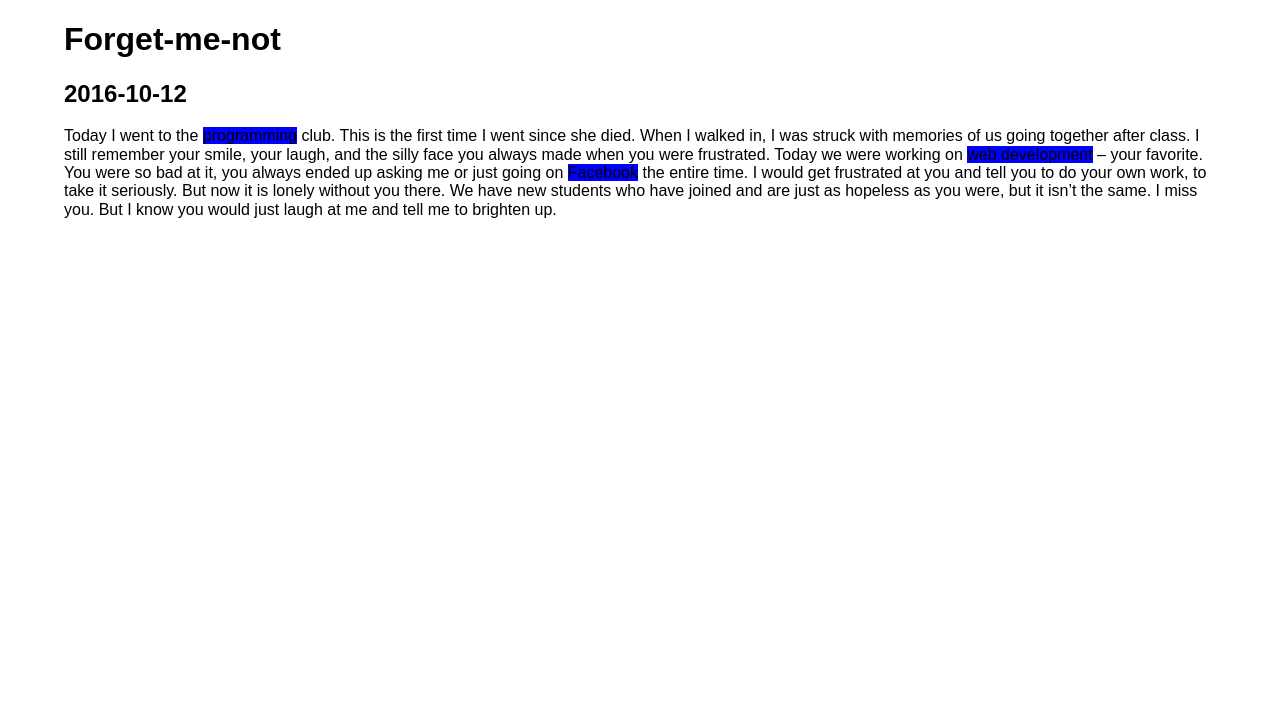
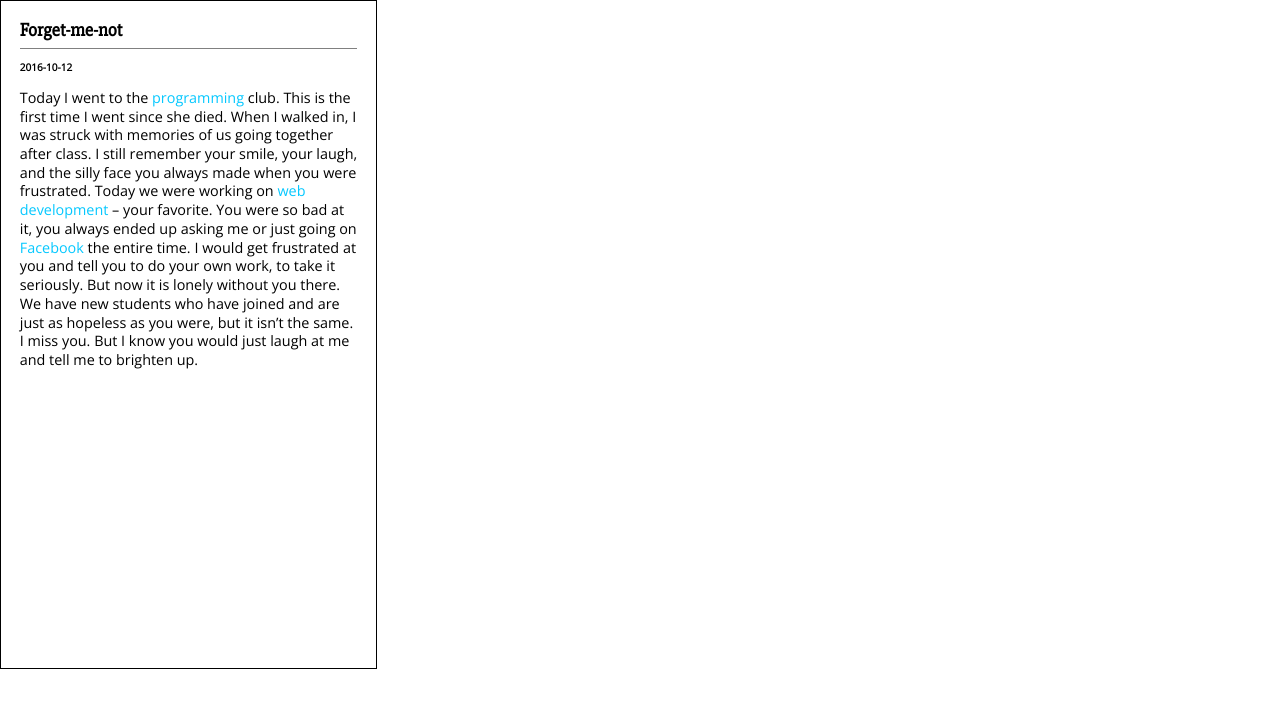
Before and after one commit to MimmiTh/remembrance-diary, a plain HTML site: page index.html in a window 1280 px wide. Drawn offline with nearby package versions, Linux system fonts and the light colour scheme.

Commit message:
font, screensize and color updated

```diff
--- a/index.html
+++ b/index.html
@@ -3,6 +3,8 @@
   <head>
     <title>Remembrance Diary</title>
     <link rel="stylesheet" type="text/css" href="style.css">
+    <link href="https://fonts.googleapis.com/css?family=Slabo+27px" rel="stylesheet">
+    <link href="https://fonts.googleapis.com/css?family=Open+Sans:300,400" rel="stylesheet">
   </head>
   <body>
     <main>
--- a/style.css
+++ b/style.css
@@ -1,8 +1,29 @@
 @import url("normalize.css");
 
+body{
+	width: 375px;
+	height: 667px;
+	border: 1px solid black;
+}
+
+h1{
+	font-family: 'Slabo 27px', serif;
+	font-size: 1.3em;
+	padding: 5px 0;
+	border-bottom:1px solid grey;
+}
+
+h2{
+	color: light grey;
+	font-size: 0.7em;
+}
 main {
   width: 90%;
   margin: 0 auto;
+  font-family: 'Open Sans', sans-serif;
+  font-weight: 300;
+  line-height: 1.3;
+  font-size: 0.9em;
 }
 
 main label {
@@ -10,5 +31,5 @@ main label {
 }
 
 p span {
-  background: blue;
+  color: #05C8FF;
 }
```
